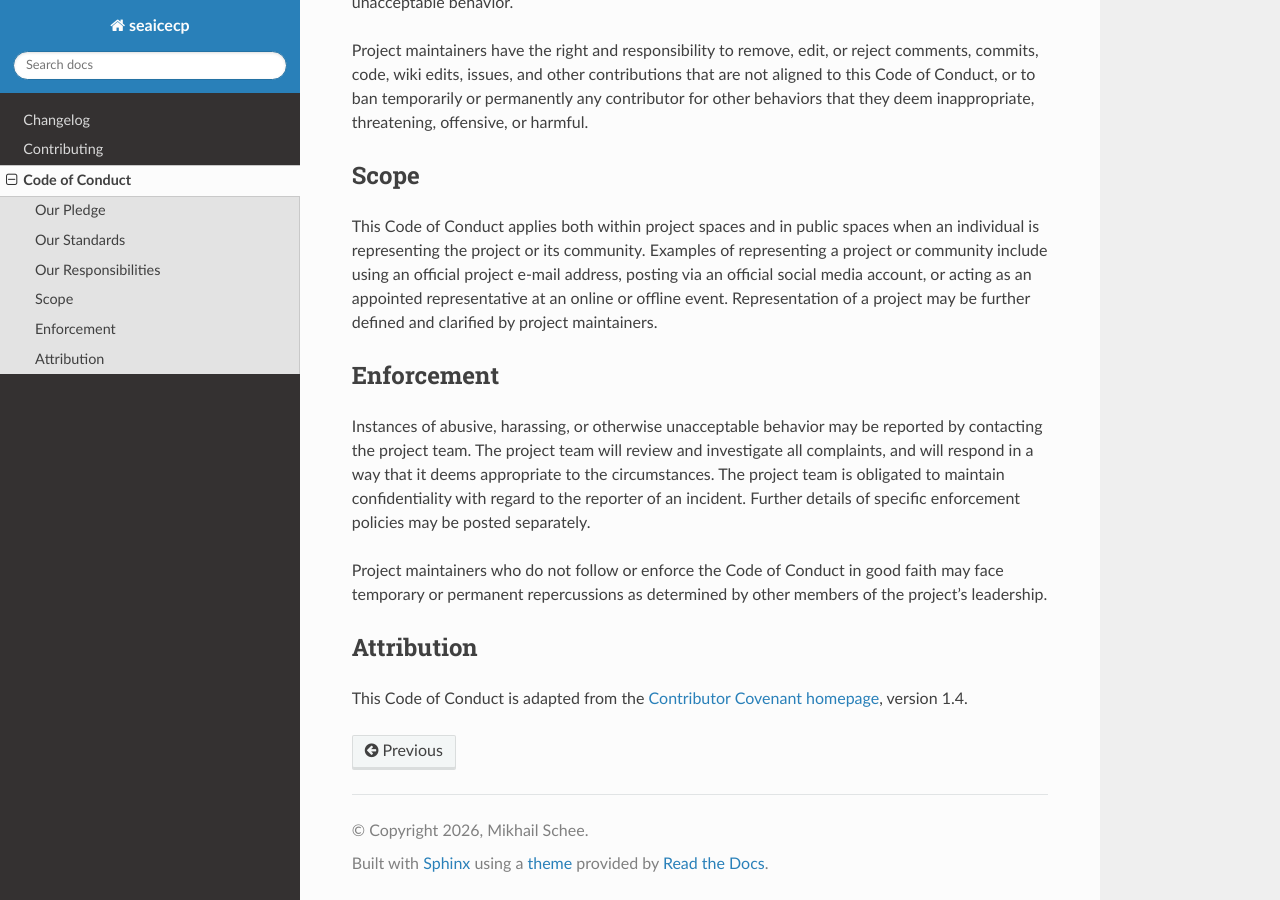
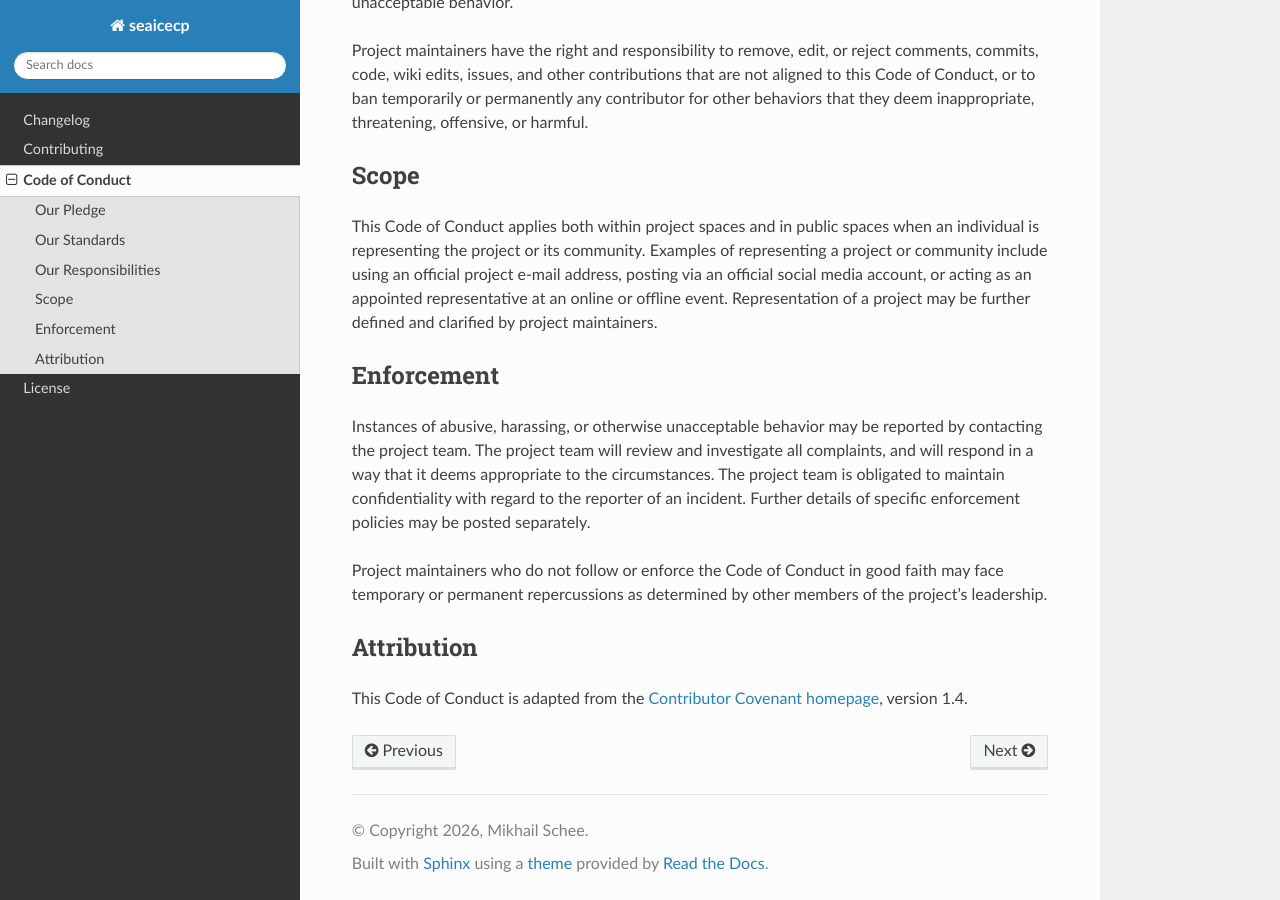
Before and after one commit to scheemik/seaicecp, a Sphinx documentation site: the page built from docs/conduct.md, in a window 1280 px wide and 900 px high, scrolled down 937 px. Built offline with Sphinx 7.4.7 and the Read the Docs theme 3.1.0, drawn with Linux system fonts in a browser that asks for light colours; pages that are not in the unit, such as notebooks, are missing from menus.

Commit message:
docs(license): add file to include LICENSE in the table of contents tree

````diff
--- /dev/null
+++ b/docs/docs_ref/license.md
@@ -0,0 +1,4 @@
+# License
+
+```{include} ../../LICENSE
+```
````
Also changed, not shown: docs/index.md (+1 -1 lines).
